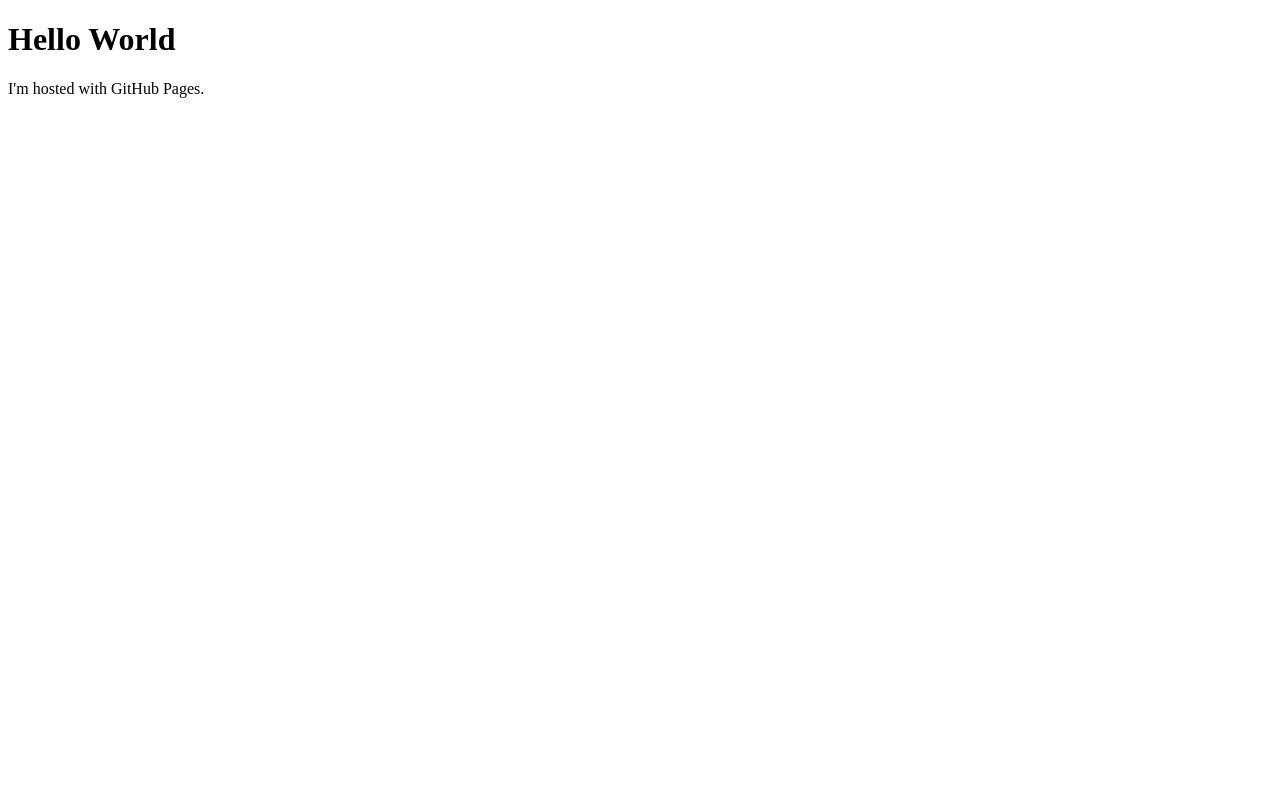
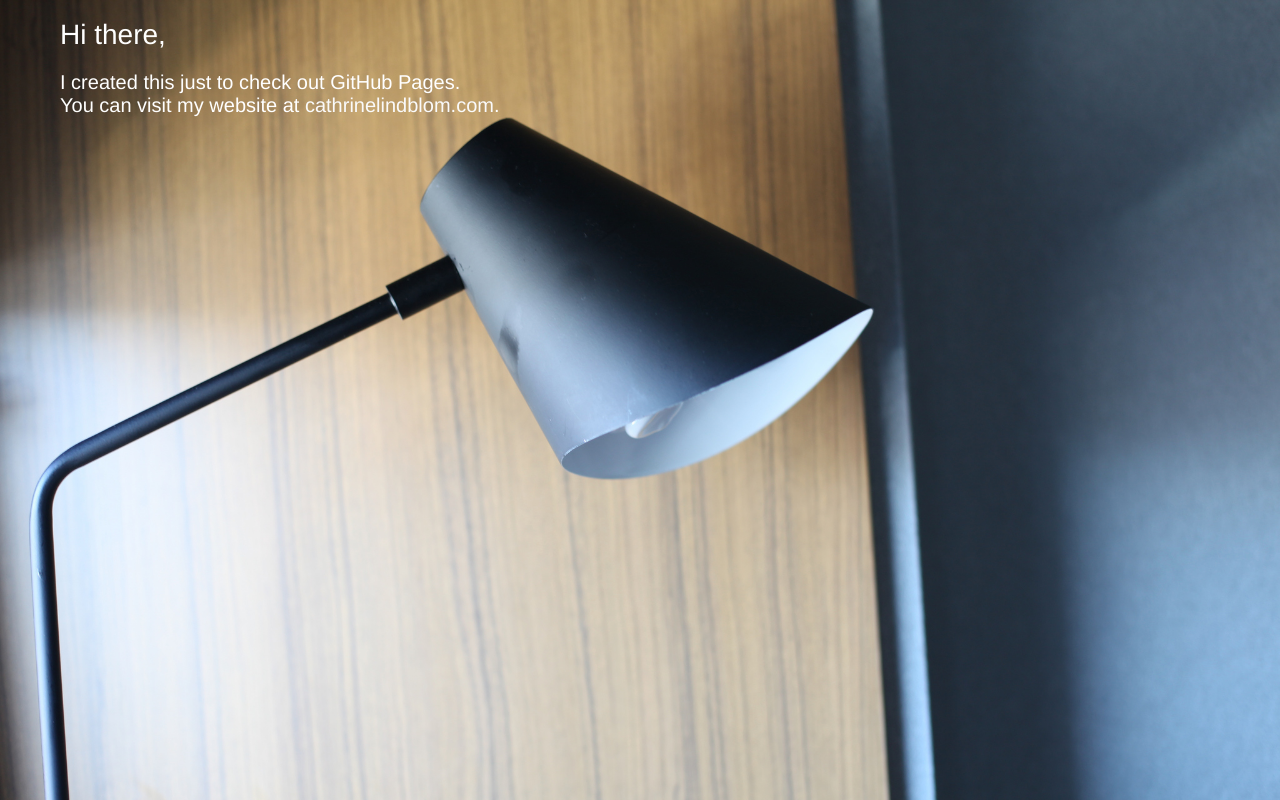
Before and after one commit to lindblomsten/lindblomsten.github.io, a plain HTML site: page index.html in a window 1280 px wide. Drawn offline with Linux system fonts and the light colour scheme.

Commit message:
styling updates

```diff
--- a/index.html
+++ b/index.html
@@ -1,7 +1,9 @@
 <!DOCTYPE html>
 <html>
+<head><link rel="stylesheet" type="text/css" href="style.css"></head>
 <body>
-<h1>Hello World</h1>
-<p>I'm hosted with GitHub Pages.</p>
+<h1>Hi there,</h1>
+<p>I created this just to check out GitHub Pages.</br>
+You can visit my website at <a href="http://www.cathrinelindblom.com">cathrinelindblom.com</a>.</p>
 </body>
 </html>
--- /dev/null
+++ b/style.css
@@ -0,0 +1,46 @@
+body {
+	 background-image: url("lamp.jpg");
+    background-repeat: no-repeat;
+    background-attachment: fixed;
+     background-size: 100%;
+    background-color: gray;
+    margin-left: 60px;
+}
+
+h1 {
+	font-family: helvetica;
+	color: #FFF;
+	font-weight: 100;
+	font-size: 28px;
+}
+
+p {
+	font-family: helvetica;
+	color: #FFF;
+	font-weight: 100;
+	font-size: 20px;
+}
+
+/* unvisited link */
+a:link {
+    color: #fafafa;
+    text-decoration: none;
+}
+
+/* visited link */
+a:visited {
+    color: #e0e0e0;
+    text-decoration: none;
+}
+
+/* mouse over link */
+a:hover {
+    color: #d3d3d3;
+    text-decoration: none;
+}
+
+/* selected link */
+a:active {
+    color: #e0e0e0;
+    text-decoration: none;
+}
```
Also changed, not shown: lamp.jpg (added), 1 other file.
